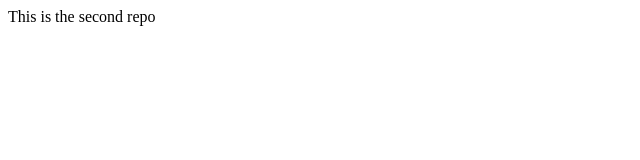
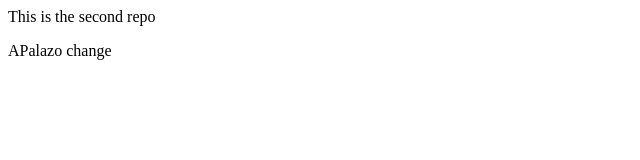
Before and after one commit to parthivchessdey/Devops-learning-dummy2, a plain HTML site: page index.html in a window 1280 px wide. Shown: the full height of the page, 0-640 px from the left. Drawn offline with Linux system fonts and the light colour scheme.

Commit message:
file change

```diff
--- a/index.html
+++ b/index.html
@@ -1 +1,2 @@
 <p>This is the second repo </p>
+<p>APalazo change</p>
```
